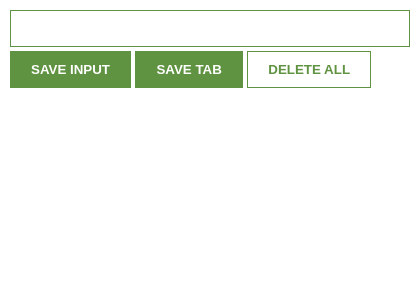
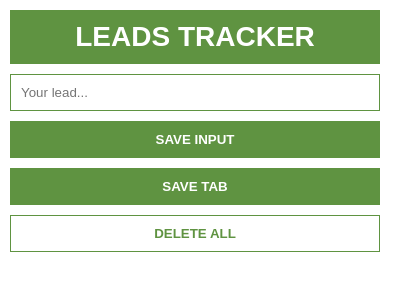
Before and after one commit to AnastasiiaHombalevska/chrome-extension-, a website built with Vite: page index.html in a window 390 px wide. Shown: the whole page, 420 px wide, since content can reach past the window. Built offline with nearby package versions, Linux system fonts and the light colour scheme.

Commit message:
add mobile screen size

```diff
--- a/index.css
+++ b/index.css
@@ -2,31 +2,55 @@ body {
   margin: 0;
   padding: 10px;
   font-family: Arial, Helvetica, sans-serif;
-  min-width: 400px;
+  font-weight: 400;
+  font-size: 14px;
+  line-height: 24px;
+  min-width: 320px;
 }
 
-input {
+.container {
+  display: flex;
+  flex-direction: column;
+}
+
+.title {
+  color: #fff;
+  background-color: #5f9341;
+  text-align: center;
+  padding: 15px;
+  margin: 0 0 10px;
+  text-transform: uppercase;
+  font-weight: 600;
+}
+
+.input-el {
   width: 100%;
   padding: 10px;
   box-sizing: border-box;
   border: 1px solid #5f9341;
-  margin-bottom: 4px;
+  margin-bottom: 10px;
 }
 
-button {
+.btn-container {
+  display: flex;
+  flex-direction: column;
+  gap: 10px;
+}
+
+.btn {
   background: #5f9341;
-  color: white;
+  color: #fff;
   padding: 10px 20px;
   border: 1px solid #5f9341;
   font-weight: bold;
 }
 
-#delete-btn {
-  background: white;
+.delete-btn {
+  background: #fff;
   color: #5f9341;
 }
 
-ul {
+.ul-el {
   margin-top: 20px;
   list-style: none;
   padding-left: 0;
@@ -39,3 +63,17 @@ li {
 a {
   color: #5f9341;
 }
+
+@media (min-width: 400px) {
+  body {
+    max-width: 400px;
+    margin: 0 auto;
+  }
+
+  .btn-container {
+    display: flex;
+    flex-direction: row;
+    justify-content: space-between;
+    gap: 0;
+  }
+}
--- a/index.html
+++ b/index.html
@@ -1,15 +1,33 @@
-<html>
+<!doctype html>
+<html lang="en">
     <head>
+      <meta charset="UTF-8">
+        <meta
+            name="viewport"
+            content="width=device-width, initial-scale=1.0"
+        />
         <title>Extension for chrome</title>
         <link rel="stylesheet" href="index.css">
     </head>
     <body>
-        <input type="text" id="input-el">
-        <button id="input-btn">SAVE INPUT</button>
-        <button id="tab-btn">SAVE TAB</button>
-        <button id="delete-btn">DELETE ALL</button>
-        <ul id="ul-el">
-        </ul>
+      <div class="container">
+        <h1 class="title">Leads tracker</h1>
+
+        <input
+          type="text"
+          class="input-el"
+          id="input-el"
+          placeholder="Your lead..."
+        >
+
+        <div class="btn-container">
+          <button class="btn input-btn" id="input-btn">SAVE INPUT</button>
+          <button class="btn tab-btn" id="tab-btn">SAVE TAB</button>
+          <button class="btn delete-btn" id="delete-btn">DELETE ALL</button>
+        </div>
+
+        <ul class="ul-el" id="ul-el"></ul>
+      </div>
         <script src="index.js"></script>
     </body>
 </html>
```
